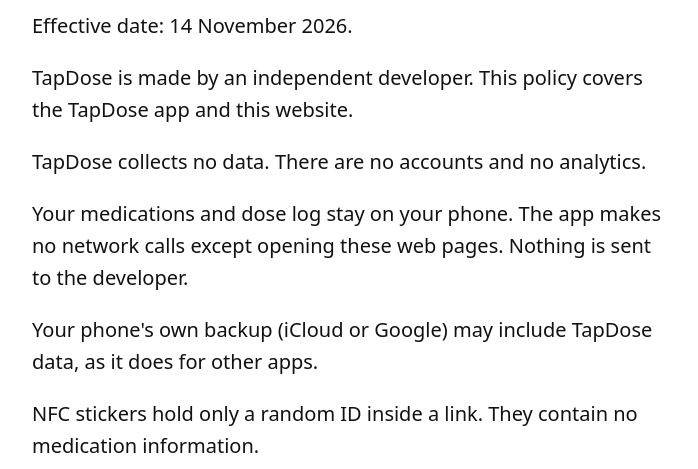
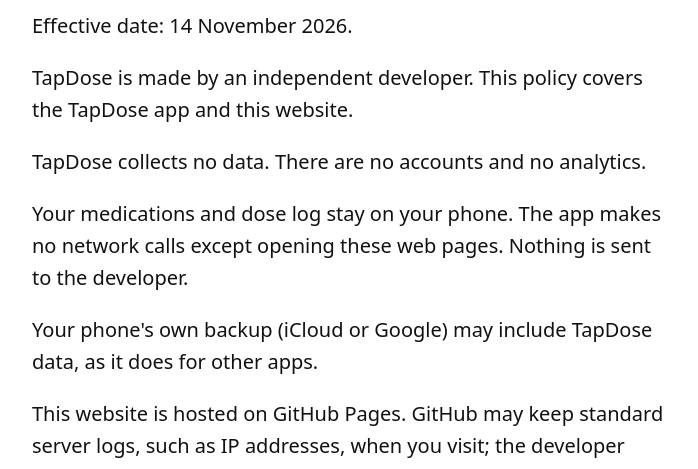
Before and after one commit to developervivus-sys/tapdose-site, a plain HTML site: page privacy/index.html in a window 1280 px wide. Shown: the part 108-577 px from the top of the page, without its empty margins (288-986 px from the left). Drawn offline with Linux system fonts and the light colour scheme.

Commit message:
docs: note GitHub Pages server logs in the privacy policy
Co-Authored-By: Claude Opus 5.5 <noreply@anthropic.com>

```diff
--- a/privacy/index.html
+++ b/privacy/index.html
@@ -21,6 +21,7 @@ h1{font-size:2rem}
 <p>TapDose collects no data. There are no accounts and no analytics.</p>
 <p>Your medications and dose log stay on your phone. The app makes no network calls except opening these web pages. Nothing is sent to the developer.</p>
 <p>Your phone's own backup (iCloud or Google) may include TapDose data, as it does for other apps.</p>
+<p>This website is hosted on GitHub Pages. GitHub may keep standard server logs, such as IP addresses, when you visit; the developer doesn't receive or use them.</p>
 <p>NFC stickers hold only a random ID inside a link. They contain no medication information.</p>
 <h2>Keeping and deleting your data</h2>
 <p>Your data is kept on your phone until you delete it. Deleting the app deletes all TapDose data on the phone; copies in your phone's backup follow your backup settings.</p>
```
